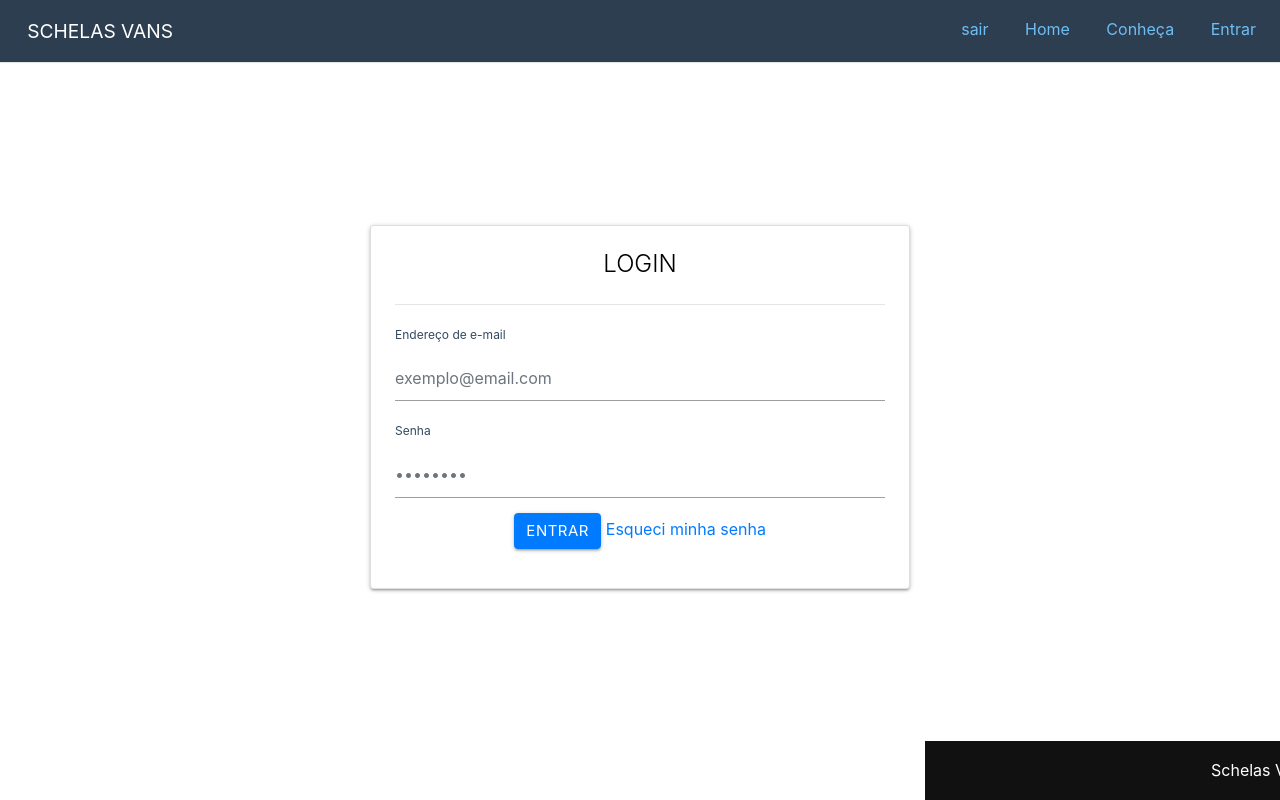
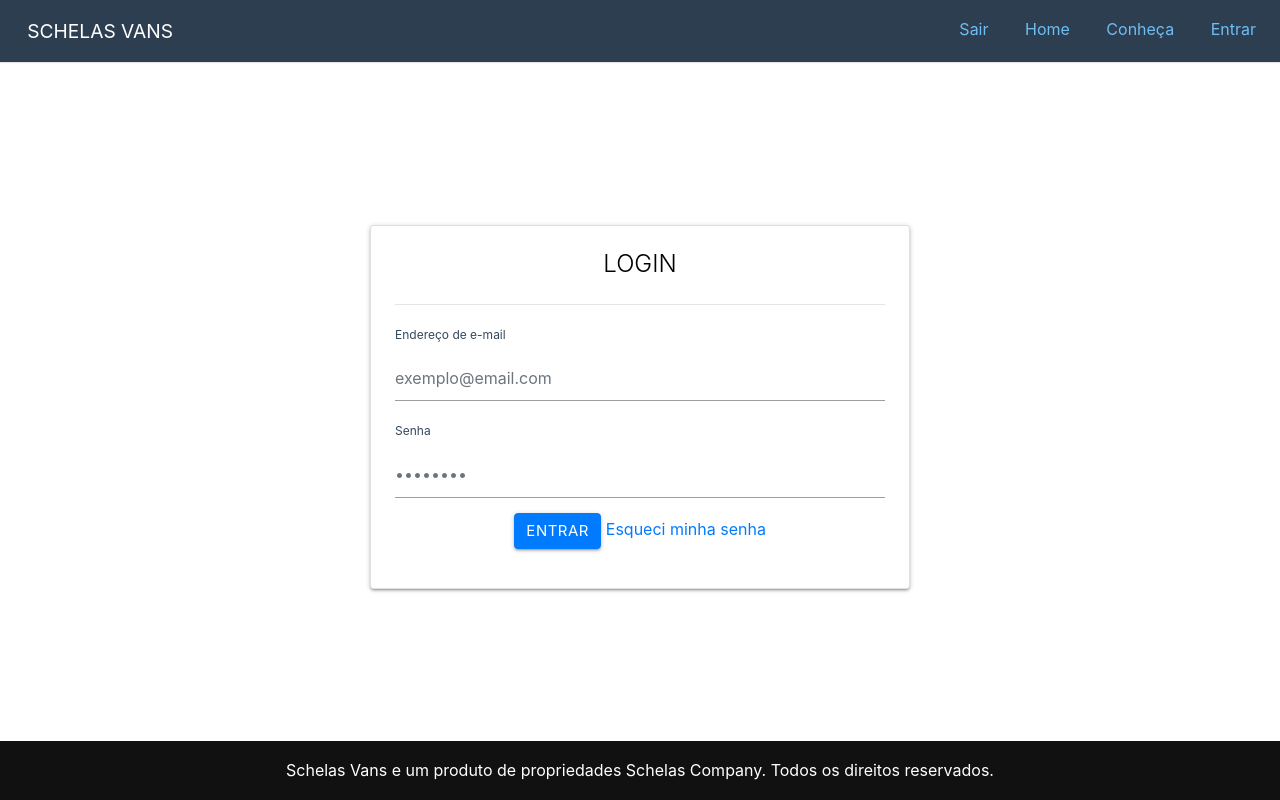
Before and after one commit to BrunoTeixeira2607/SchelasVans, a PHP site: page /login/php/Login.php in a window 1280 px wide. Run offline with PHP 8.4, Linux system fonts and the light colour scheme; the visitor is signed in with stand-in values (Sample User, id 1); some libraries are stand-ins or nearby versions.

Commit message:
Footer no Login.php

```diff
--- a/index.php
+++ b/index.php
@@ -170,6 +170,6 @@
     </body>
 
     <footer>
-        <?php require_once('php/Footer.php'); ?>
+        <?php include 'php/Footer.php'; ?>
     </footer>
 </html>
--- a/php/Footer.php
+++ b/php/Footer.php
@@ -12,7 +12,7 @@
     </header>
 
     <body>
-        <div class="footer l-box white-text is-center">
+        <div class="footer l-box white-text is-center" style="left:0">
             Schelas Vans e um produto de propriedades Schelas Company. Todos os direitos reservados.
         </div>
     </body>
--- a/php/Header2.php
+++ b/php/Header2.php
@@ -22,7 +22,7 @@ session_start();
 if($_SESSION["logado"] == "sim"){
 	$objSESS->usuarioLogado($_SESSION['usuario']);
 }else{
-	header("location: login.php");
+	header("location: Login.php");
 }
 if(isset($_GET['sair']) == "sim"){
 	$objSESS->sairUser();
@@ -34,8 +34,8 @@ if(isset($_GET['sair']) == "sim"){
                 <a class="pure-menu-heading" href="">Schelas Vans</a>
 
                 <ul class="pure-menu-list">
-                    <li class="pure-menu-item"><a href="index.php" class="pure-menu-link">sair</a></li>
-                    <li class="pure-menu-item"><a href="index.php" class="pure-menu-link">Home</a></li>
+                    <li class="pure-menu-item"><a href="../index.php" class="pure-menu-link">Sair</a></li>
+                    <li class="pure-menu-item"><a href="../index.php" class="pure-menu-link">Home</a></li>
                     <li class="pure-menu-item"><a href="#" class="pure-menu-link">Conheça</a></li>
                     <li class="pure-menu-item"><a href="Login.php" class="pure-menu-link">Entrar</a></li>
                 </ul>
--- a/php/Login.php
+++ b/php/Login.php
@@ -17,7 +17,7 @@
     </header>
     <body>
         <?php
-        require 'Header2.php';
+        require_once 'Header2.php';
         require_once 'Classes/Usuario.class.php';
 
         $objUser = new Usuario();
```
